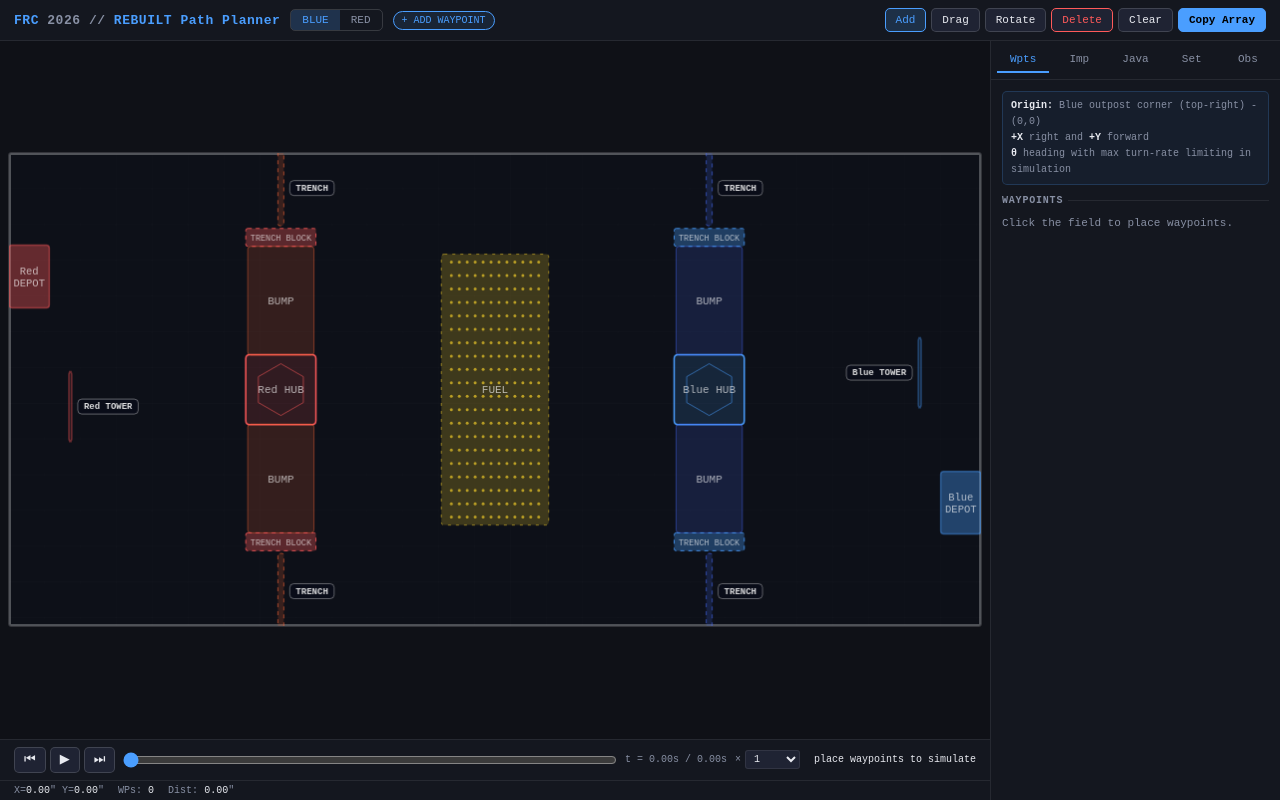
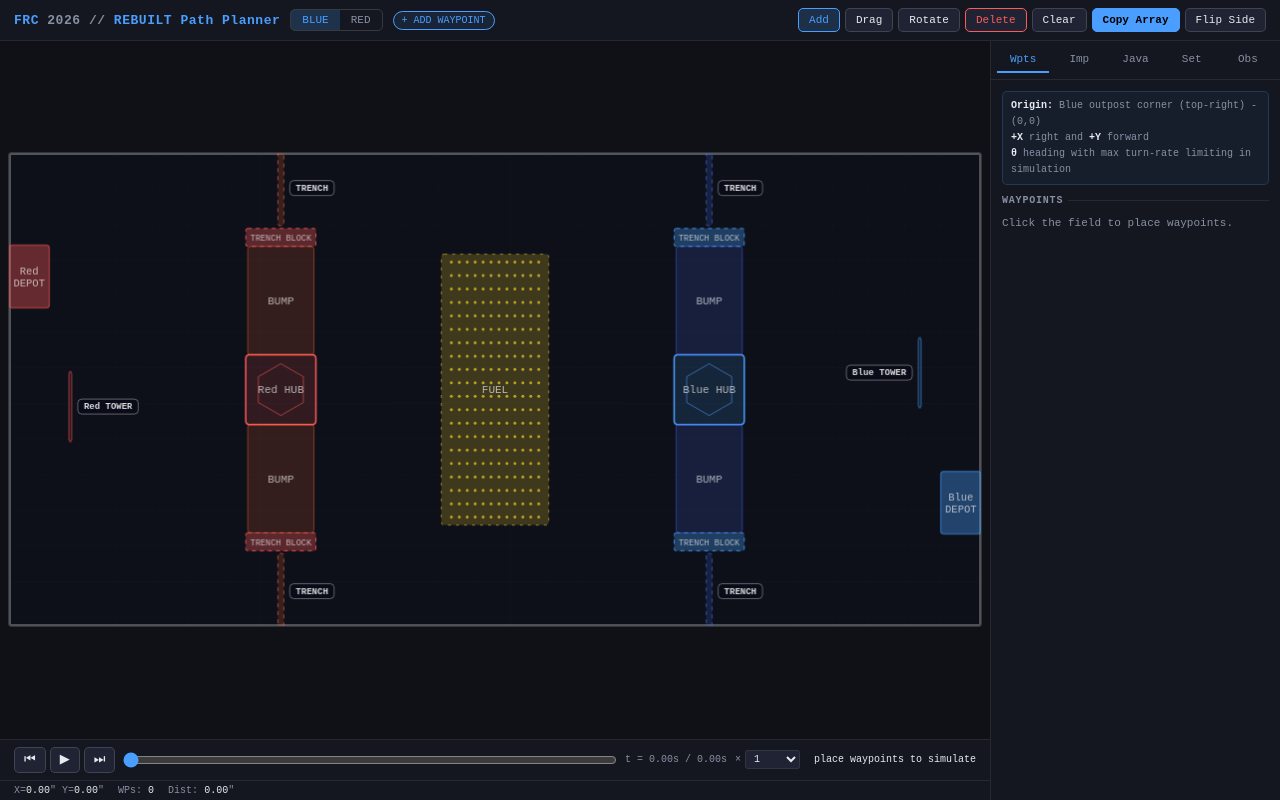
Before and after one commit to Writerfrighter/PurePursuitPlanner, a React (Vite) app: page / in a window 1280 px wide. Built offline with nearby package versions, Linux system fonts and the light colour scheme.

Commit message:
Flip side button

```diff
--- a/src/App.tsx
+++ b/src/App.tsx
@@ -869,6 +869,16 @@ export default function App() {
           ))}
           <button className="btn" onClick={() => { setWaypoints([]); setSelectedWp(-1); setSimT(0); }}>Clear</button>
           <button className="btn primary" onClick={() => navigator.clipboard.writeText(generateJava())}>Copy Array</button>
+          <button className="btn" onClick={() => {
+            setWaypoints((prev) => prev.map((wp) => {
+              const img = userToImg(wp.x, wp.y);
+              const ix = img.imgX; // keep horizontal image coord
+              const iy = FIELD.height - img.imgY; // reflect vertically in image space
+              const u = imgToUser(ix, iy);
+              return { x: u.x, y: u.y, heading: normAngle(wp.heading + 180) };
+            }));
+            setSelectedWp(-1);
+          }}>Flip Side</button>
         </div>
       </header>
 
```
